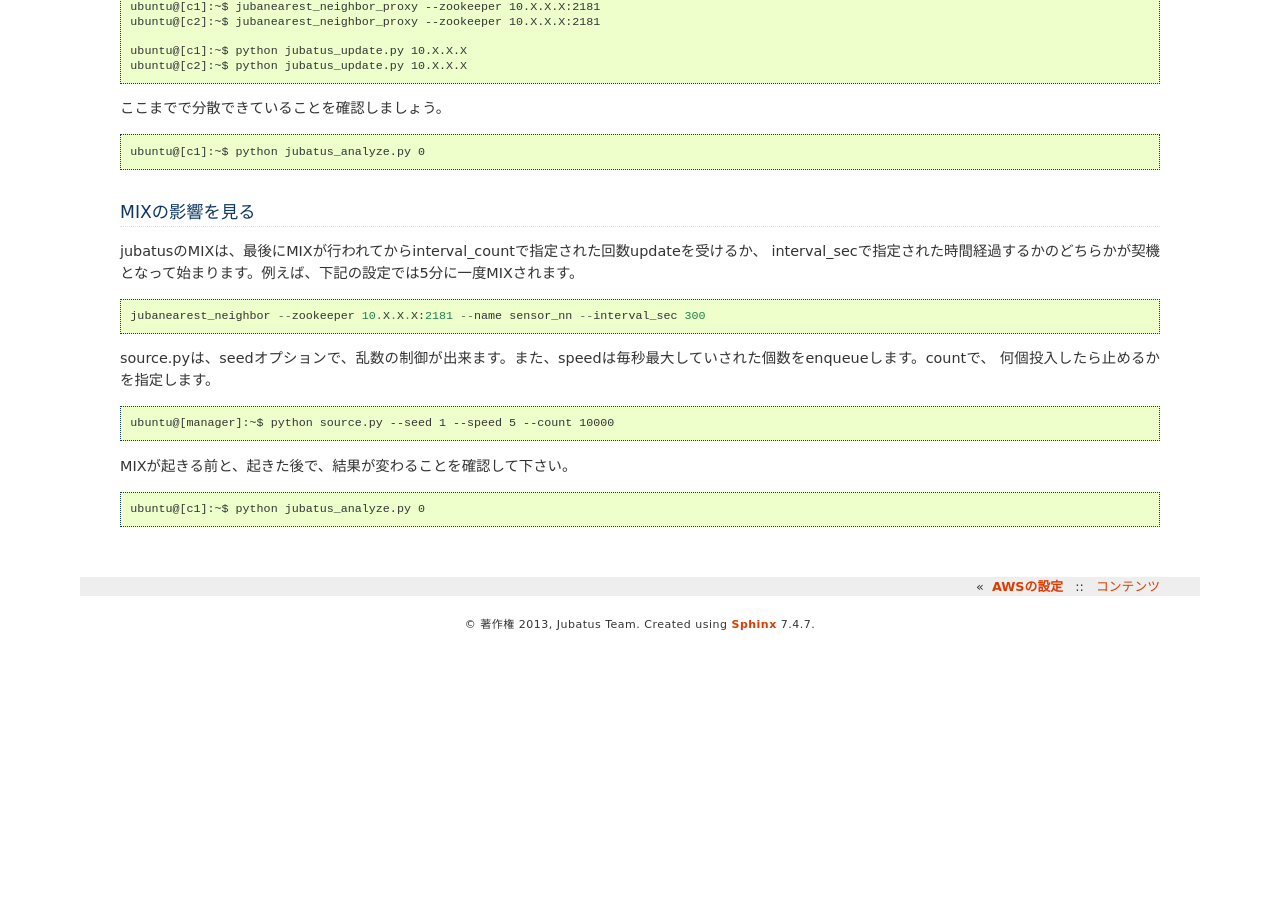
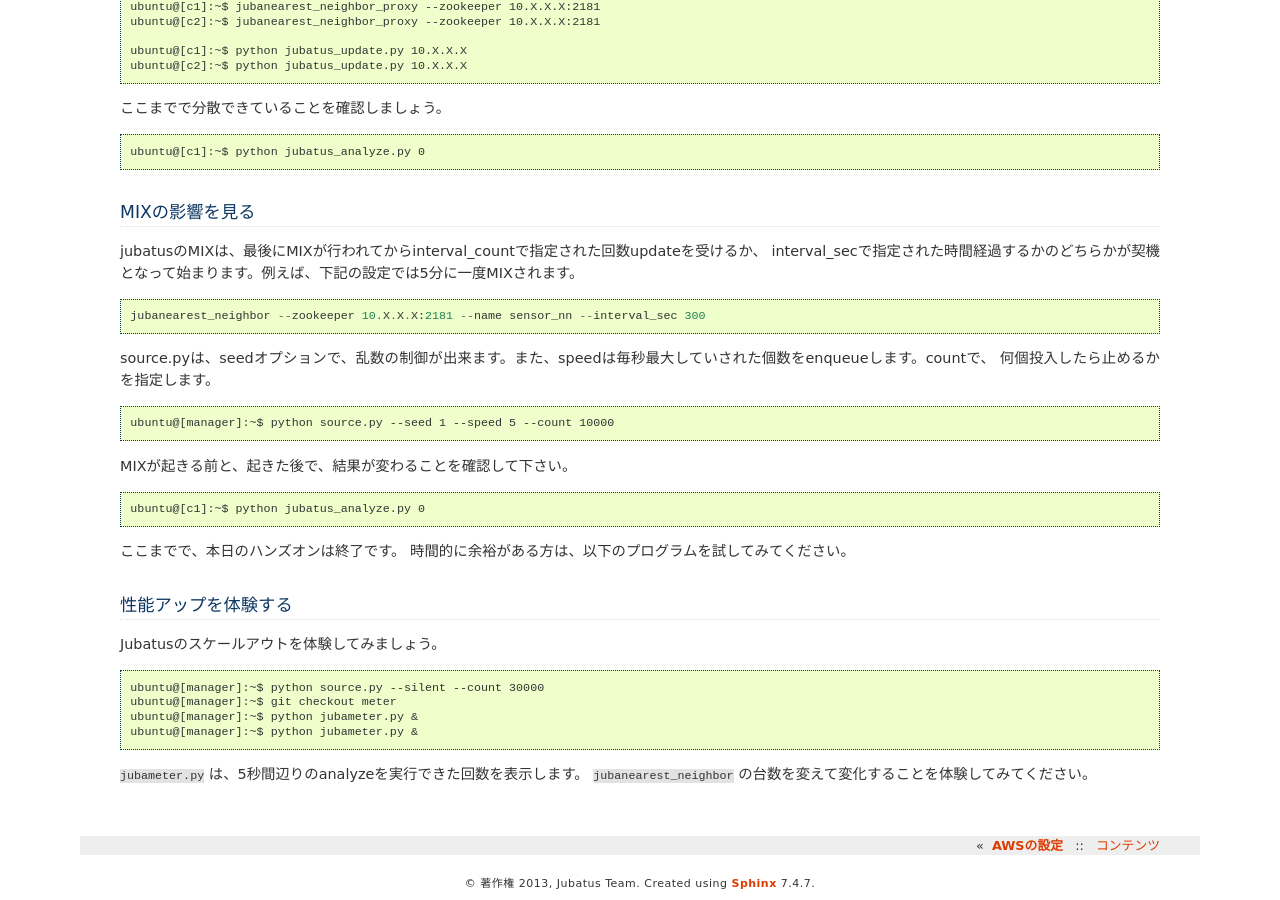
Before and after one commit to odasatoshi/distributed_handson, a Sphinx documentation site: the page built from source/run_distributed_jubatus.rst, in a window 1280 px wide and 900 px high, scrolled down 3572 px. Built offline with Sphinx 7.4.7, drawn with Linux system fonts in a browser that asks for light colours; formulas are drawn with MathJax 3; before the commit the page ends 4214 px from its top, so only the background shows below that.

Commit message:
Add advance course

```diff
--- a/source/run_distributed_jubatus.rst
+++ b/source/run_distributed_jubatus.rst
@@ -229,3 +229,22 @@ MIXが起きる前と、起きた後で、結果が変わることを確認し
 ::
 
     ubuntu@[c1]:~$ python jubatus_analyze.py 0
+
+ここまでで、本日のハンズオンは終了です。
+時間的に余裕がある方は、以下のプログラムを試してみてください。
+
+
+性能アップを体験する
+---------------------
+Jubatusのスケールアウトを体験してみましょう。
+
+::
+
+    ubuntu@[manager]:~$ python source.py --silent --count 30000
+    ubuntu@[manager]:~$ git checkout meter
+    ubuntu@[manager]:~$ python jubameter.py &
+    ubuntu@[manager]:~$ python jubameter.py &
+
+
+``jubameter.py`` は、5秒間辺りのanalyzeを実行できた回数を表示します。
+``jubanearest_neighbor`` の台数を変えて変化することを体験してみてください。
```
